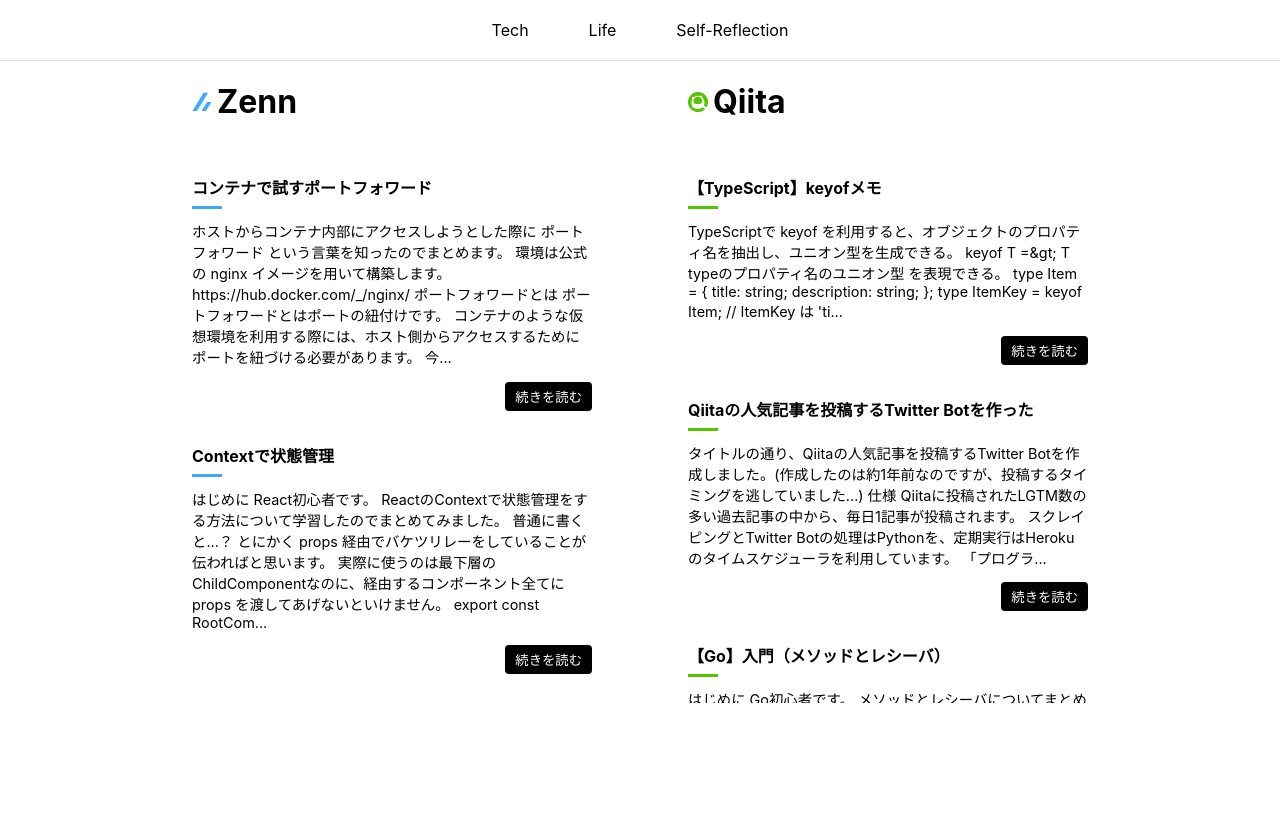
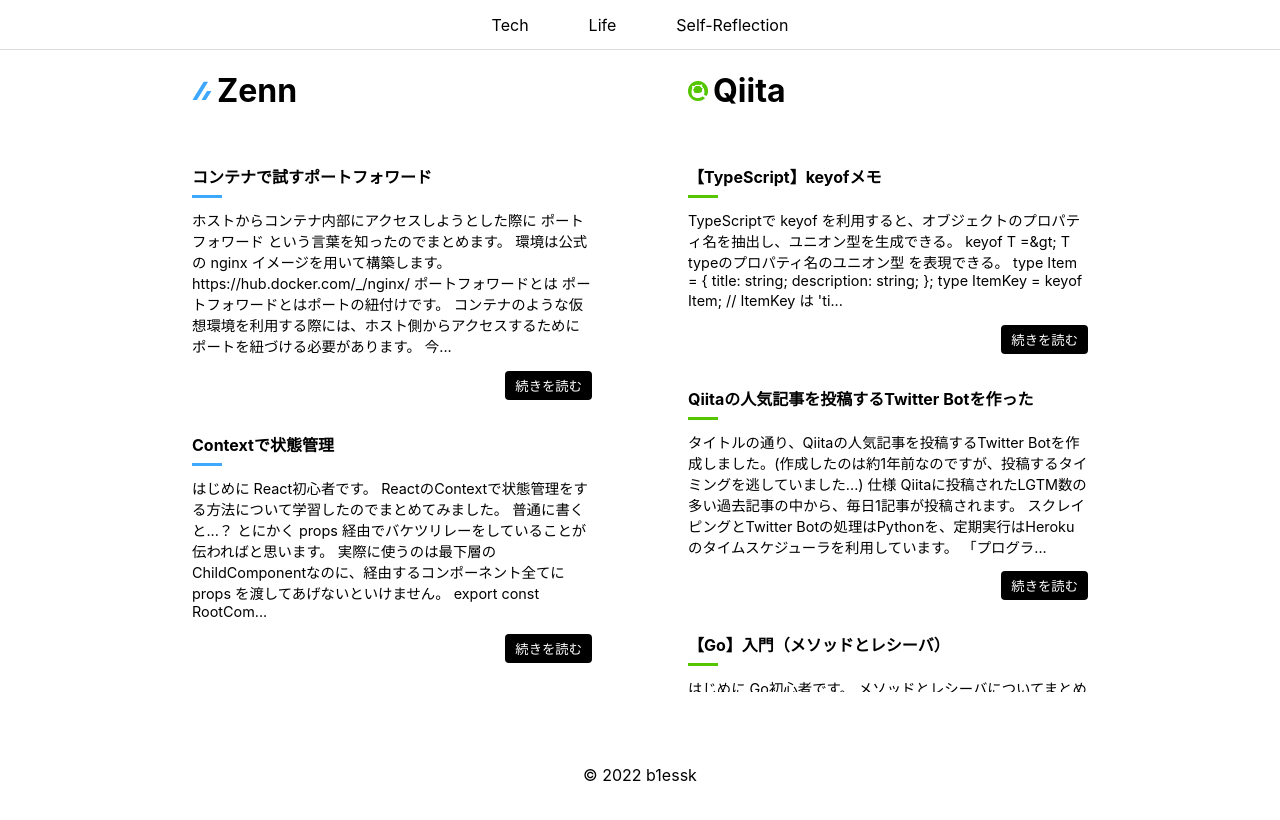
Before and after one commit to Kazuhiro-Mimaki/next-ts-blog, a Next.js app: page /posts/tech in a window 1280 px wide. Shown: the top 820 px of the page. Built offline with nearby package versions, Linux system fonts and the light colour scheme.

Commit message:
Add footer

```diff
--- a/components/componentProvider.ts
+++ b/components/componentProvider.ts
@@ -1,7 +1,15 @@
 import HeaderComponent from "./header/Header";
+import FooterComponent from "./footer/Footer";
 import PostComponent from "./post/Post";
 import TechPostComponent from "./tech-post/TechPost";
-import Logo from "./logo/Logo";
-import LinkButton from "./button/link-button/LinkButton";
+import LogoComponent from "./logo/Logo";
+import LinkButtonComponent from "./button/link-button/LinkButton";
 
-export { HeaderComponent, PostComponent, TechPostComponent, Logo, LinkButton };
+export {
+  HeaderComponent,
+  FooterComponent,
+  PostComponent,
+  TechPostComponent,
+  LogoComponent,
+  LinkButtonComponent,
+};
--- /dev/null
+++ b/components/footer/Footer.module.css
@@ -0,0 +1,6 @@
+.footer {
+  display: flex;
+  justify-content: center;
+  align-items: center;
+  height: 50px;
+}
--- /dev/null
+++ b/components/footer/Footer.tsx
@@ -0,0 +1,7 @@
+import styles from "./Footer.module.css";
+
+const Footer = () => {
+  return <footer className={styles.footer}>© 2022 b1essk</footer>;
+};
+
+export default Footer;
--- a/components/header/Header.module.css
+++ b/components/header/Header.module.css
@@ -3,7 +3,7 @@
   align-items: center;
   justify-content: center;
   list-style: none;
-  padding: 20px 0;
+  height: 50px;
   border-bottom: solid 1px #ddd;
 }
 
--- a/components/tech-post/TechPost.module.css
+++ b/components/tech-post/TechPost.module.css
@@ -1,6 +1,6 @@
 .container {
-  height: 100vh;
   margin: 0 3rem;
+  height: calc(100vh - 100px);
 }
 
 .head {
@@ -14,13 +14,6 @@
 .articles {
   height: 70vh;
   overflow-y: scroll;
-  /* invisible scroll bar */
-  scrollbar-width: none;
-}
-
-/* invisible scroll bar */
-.articles::-webkit-scrollbar {
-  display: none;
 }
 
 .article {
--- a/components/tech-post/TechPost.tsx
+++ b/components/tech-post/TechPost.tsx
@@ -1,6 +1,6 @@
 import { FeedItem } from "../../lib/rssParser";
 import styles from "./TechPost.module.css";
-import { Logo, LinkButton } from "../componentProvider";
+import { LogoComponent, LinkButtonComponent } from "../componentProvider";
 
 type Props = {
   head: string;
@@ -11,7 +11,7 @@
   return (
     <div className={styles.container}>
       <div className={styles.head}>
-        <Logo head={head} />
+        <LogoComponent head={head} />
         <h1 className={styles.service}>{head}</h1>
       </div>
 
@@ -25,7 +25,7 @@
             </a>
             <p className={styles.content}>{post.omittedContent}...</p>
             <div className={styles.right}>
-              <LinkButton link={post.link} message={"続きを読む"} />
+              <LinkButtonComponent link={post.link} message={"続きを読む"} />
             </div>
           </div>
         ))}
--- a/pages/_app.tsx
+++ b/pages/_app.tsx
@@ -1,12 +1,16 @@
 import "../styles/globals.css";
 import type { AppProps } from "next/app";
-import { HeaderComponent } from "../components/componentProvider";
+import {
+  HeaderComponent,
+  FooterComponent,
+} from "../components/componentProvider";
 
 function MyApp({ Component, pageProps }: AppProps) {
   return (
     <>
       <HeaderComponent />
-      <Component {...pageProps} />
+      <Component {...pageProps} className="main" />
+      <FooterComponent />
     </>
   );
 }
--- a/styles/globals.css
+++ b/styles/globals.css
@@ -5,6 +5,10 @@
   font-family: -apple-system, BlinkMacSystemFont, Segoe UI, Roboto, Oxygen,
     Ubuntu, Cantarell, Fira Sans, Droid Sans, Helvetica Neue, sans-serif;
   overflow: hidden;
+}
+
+.main {
+  flex: 1;
 }
 
 a {
```
